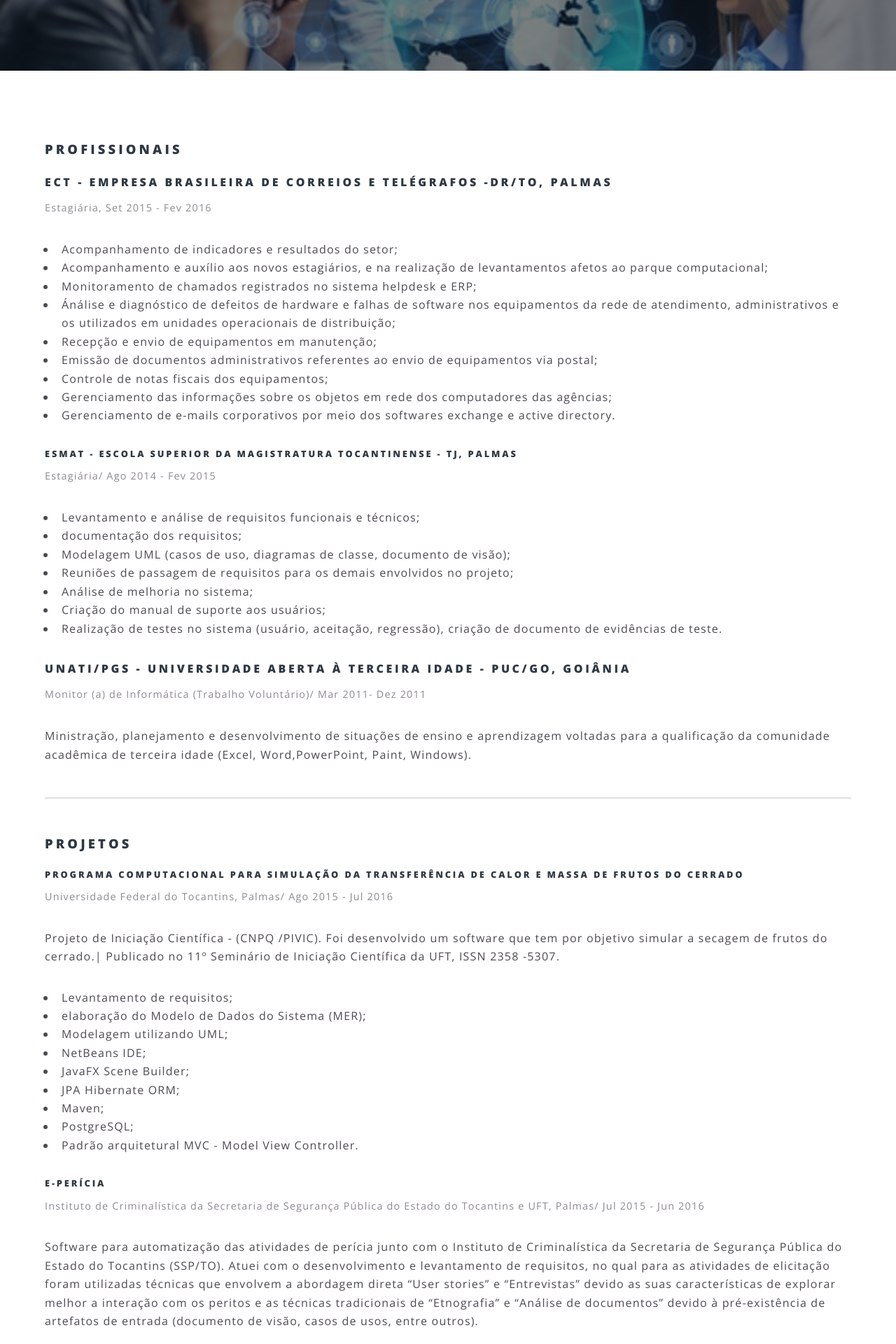
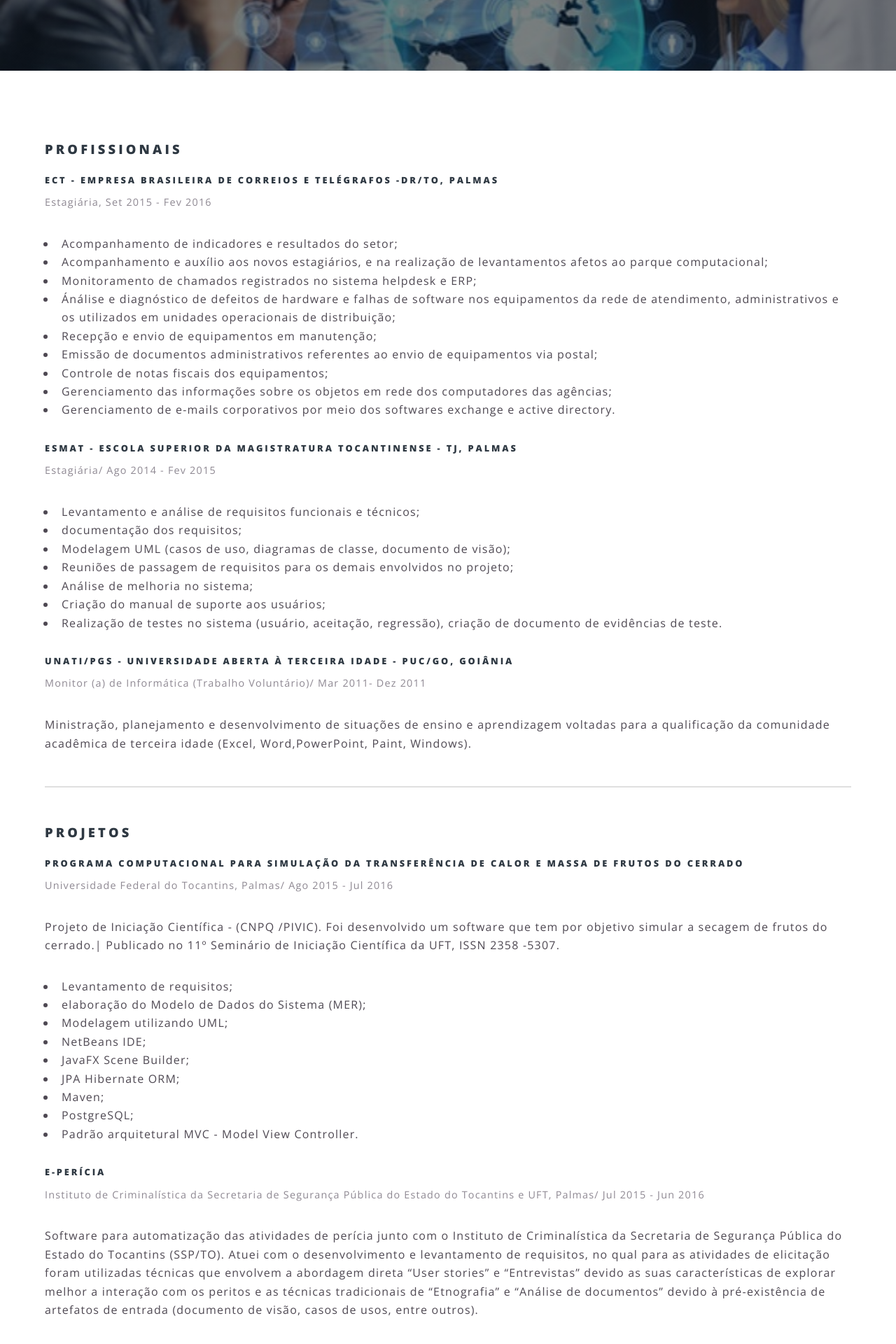
Before and after one commit to SaraFernandes/sarafernandes.github.io_sfdhgdfg, a Jekyll site: the page built from experiencias.html, in a window 1280 px wide. Shown: the part 334-2254 px from the top of the page at 70% size. Built offline with Jekyll 4.4.1, drawn with Linux system fonts in a browser that asks for light colours.

```diff
--- a/experiencias.html
+++ b/experiencias.html
@@ -5,7 +5,7 @@
 			<section>
 					<h3>PROFISSIONAIS</h3>
 				<header>
-					<h4>ECT - Empresa Brasileira de Correios e Telégrafos -DR/TO, Palmas</h4>
+					<h5>ECT - Empresa Brasileira de Correios e Telégrafos -DR/TO, Palmas</h5>
 					<p>Estagiária, Set 2015 - Fev 2016</p>
 				</header>
 					<div class="12u 12u$(medium)">
@@ -42,7 +42,7 @@
 
 
 					<header>
-						<h4>UNATI/PGS - Universidade Aberta à Terceira Idade - PUC/GO, Goiânia</h4>
+						<h5>UNATI/PGS - Universidade Aberta à Terceira Idade - PUC/GO, Goiânia</h5>
 						<p>Monitor (a) de Informática (Trabalho Voluntário)/ Mar 2011- Dez 2011</p>
 					</header>
 					<p>Ministração, planejamento e desenvolvimento de situações de ensino e aprendizagem voltadas para a qualificação da comunidade acadêmica de terceira idade (Excel, Word,PowerPoint, Paint, Windows).</p>
```
